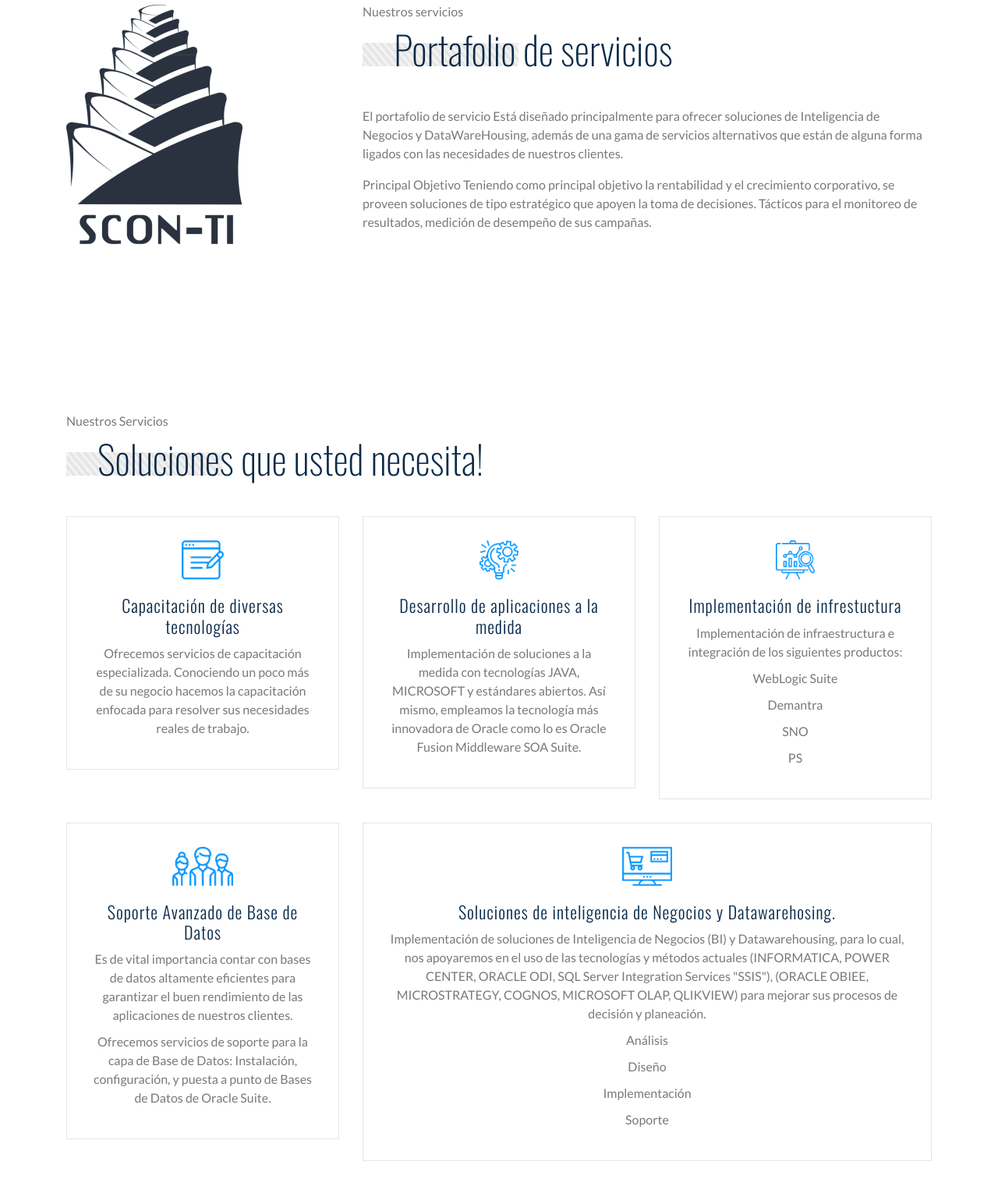
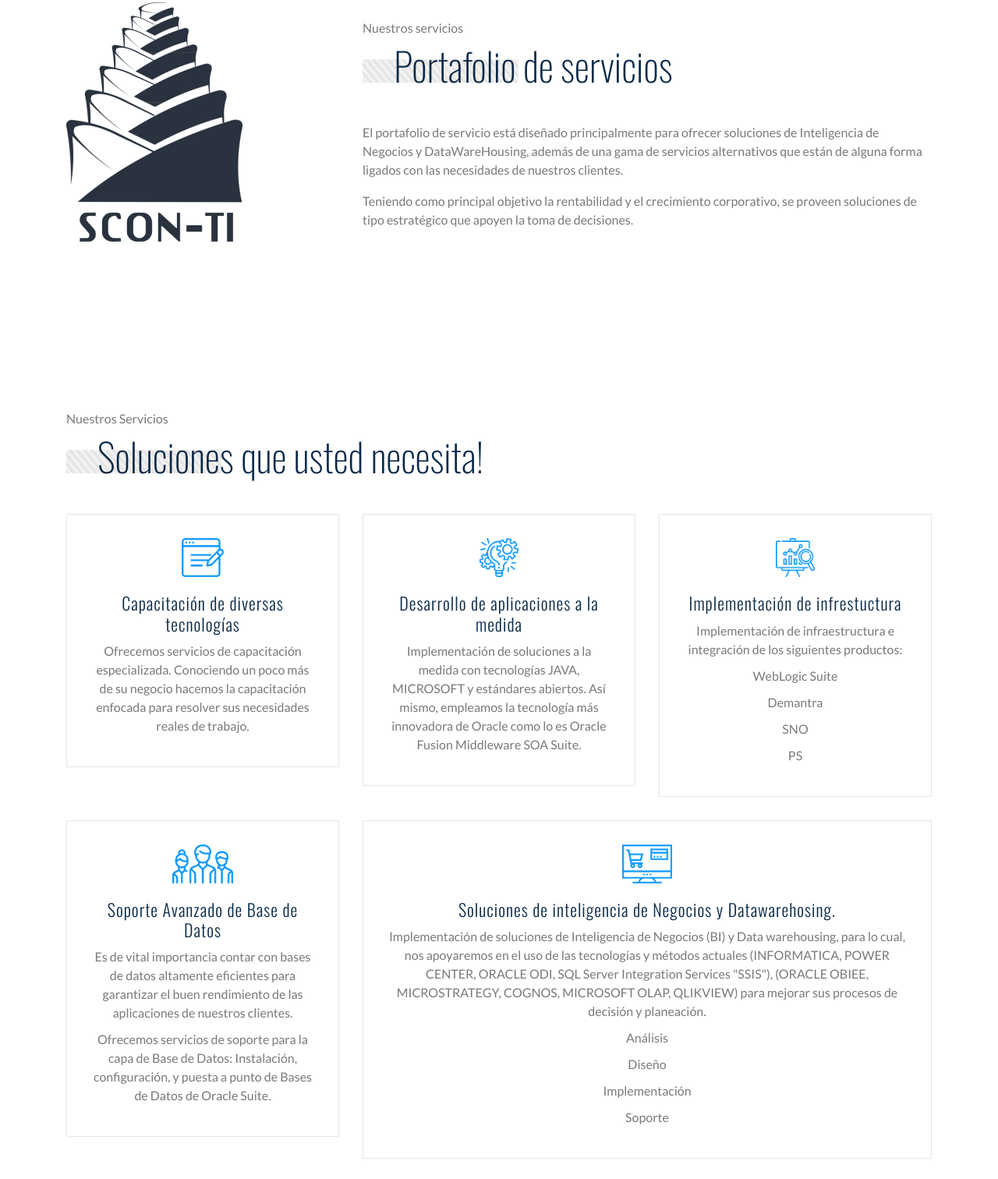
Before and after one commit to JRDLSgit/JRDLSgit.github.io, a plain HTML site: page index.html in a window 1280 px wide. Shown: the part 1633-3145 px from the top of the page at 78% size. Drawn offline with nearby package versions, Linux system fonts and the light colour scheme.

Commit message:
Add files via upload
cambio en index y servicios ,  Cambio Solo para comentarte que ya esta prácticamente todo lo de la pagina, solo hay algunos detalles de redacción, como son:
*en la seccion de portafolio de servicios, después de " el portafolio de servicios ",  poner "esta" en minúsculas
*en la misma seccion, quitar el texto " Principal Objetivo" para que solo quede " Teniendo como principal...." y quitar el texto " Tácticos para el monitoreo de resultados, medición de desempeño de sus campañas." *en la seccion de Soluciones que usted necesita, en la parte de " Soluciones de inteligencia de Negocios y Datawarehosing" , solo corregir Data warehousing
*en los clientes falto incluir a Grupo Salinas, en la seccion afore

```diff
--- a/index.html
+++ b/index.html
@@ -161,8 +161,8 @@
                             <h2>Portafolio de servicios</h2>
                         </div>
                         <p>
-                            El portafolio de servicio Está diseñado principalmente para ofrecer soluciones de Inteligencia de Negocios y DataWareHousing, además de una gama de servicios alternativos que están de alguna forma ligados con las necesidades de nuestros clientes.       </p>
-                        <p> Principal Objetivo Teniendo como principal objetivo la rentabilidad y el crecimiento corporativo, se proveen soluciones de tipo estratégico que apoyen la toma de decisiones. Tácticos para el monitoreo de resultados, medición de desempeño de sus campañas.                        </p>
+                            El portafolio de servicio está diseñado principalmente para ofrecer soluciones de Inteligencia de Negocios y DataWareHousing, además de una gama de servicios alternativos que están de alguna forma ligados con las necesidades de nuestros clientes.       </p>
+                        <p> Teniendo como principal objetivo la rentabilidad y el crecimiento corporativo, se proveen soluciones de tipo estratégico que apoyen la toma de decisiones.                        </p>
                             </div>
                         </div>
                     </div>
@@ -225,7 +225,7 @@
                             <img src="img/icon-5.png" alt="Icon">
                             <h3>Soluciones de inteligencia de Negocios y Datawarehosing.</h3>
                             <p>
-                                Implementación de soluciones de Inteligencia de Negocios (BI) y Datawarehousing, para lo cual, nos apoyaremos en el uso de las tecnologías y métodos actuales (INFORMATICA, POWER CENTER, ORACLE ODI, SQL Server Integration Services "SSIS"), (ORACLE OBIEE, MICROSTRATEGY, COGNOS, MICROSOFT OLAP, QLIKVIEW) para mejorar sus procesos de decisión y planeación.
+                                Implementación de soluciones de Inteligencia de Negocios (BI) y Data warehousing, para lo cual, nos apoyaremos en el uso de las tecnologías y métodos actuales (INFORMATICA, POWER CENTER, ORACLE ODI, SQL Server Integration Services "SSIS"), (ORACLE OBIEE, MICROSTRATEGY, COGNOS, MICROSOFT OLAP, QLIKVIEW) para mejorar sus procesos de decisión y planeación.
                             </p>
                             <p> Análisis</p>
                             <p> Diseño</p>
```
Also changed, not shown: service.html (+11 -3 lines).
